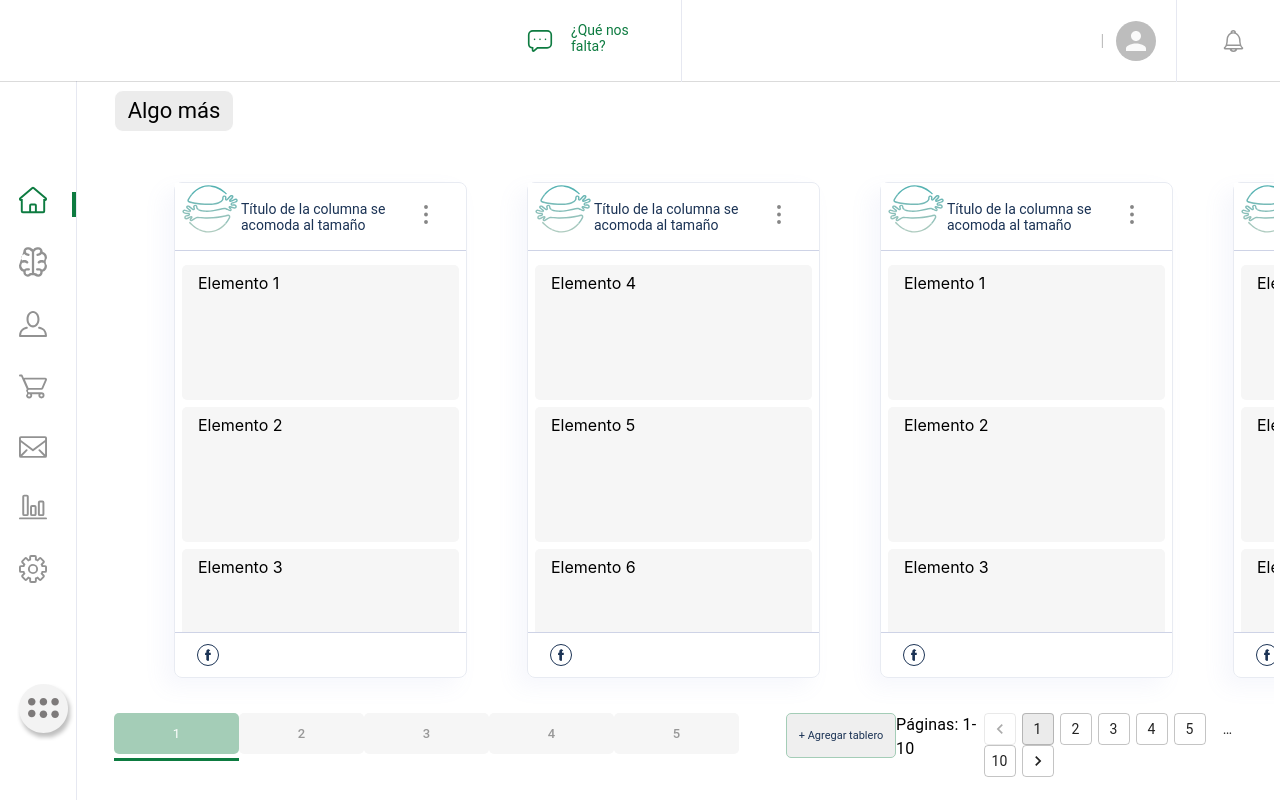
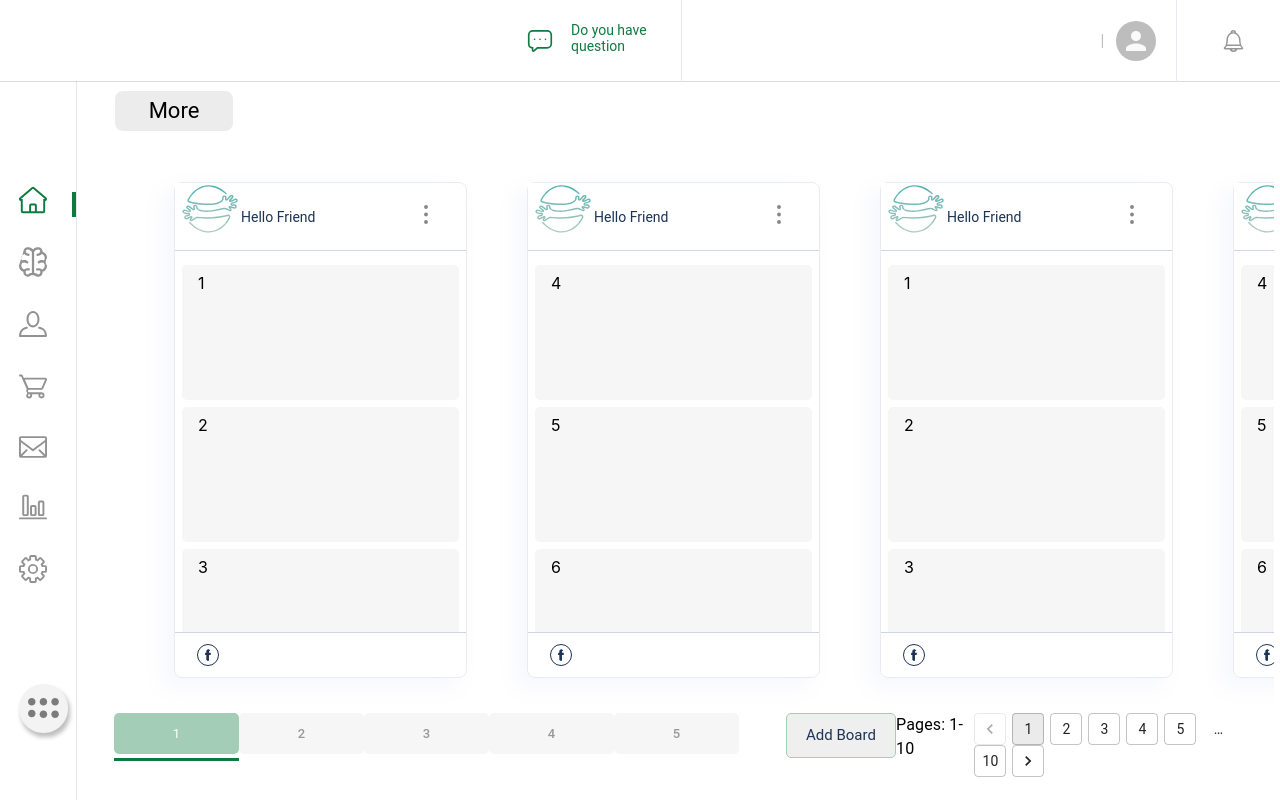
Before and after one commit to cesarevalo22/psicoAsistenteWeb, a React (Create React App) app: page /home in a window 1280 px wide. Built offline with nearby package versions, Linux system fonts and the light colour scheme.

Commit message:
proyecto ok

```diff
--- a/src/components/layout/MainLayout/ToolBar.js
+++ b/src/components/layout/MainLayout/ToolBar.js
@@ -1,4 +1,4 @@
-import React, { useState, useRef } from "react";
+import React, { useContext } from "react";
 import mainLayoutStyles from "../../../styles/layout/mainLayoutStyles";
 import MenuToolBarStamAd from "../../../components/stamAD/menuToolBar/MenuToolBarStamAd";
 
@@ -11,10 +11,15 @@ import Toolbar from "@material-ui/core/Toolbar";
 
 import SvgMessage from "../../../assets/images/svgFiles/SvgMessage";
 import SvgNotification from "../../../assets/images/svgFiles/SvgNotification";
+import { TranslationContext } from "../../../context/translation/TranslationContext";
+
+
 
 import Cookies from 'universal-cookie';
 
 function ToolBar(props) {
+
+  const { translate } = useContext(TranslationContext)
 
     const classes = mainLayoutStyles();
     const cookies = new Cookies();
@@ -29,7 +34,7 @@ function ToolBar(props) {
                 </div>
                 <div className= {classes.divText}>
                 <p>
-                  ¿Qué nos falta?
+                {translate('header', 'Title')}
                 </p>
                 </div>
                 <div className={classes.line2}></div>
--- a/src/components/stamAD/dashboard/Dashboard.js
+++ b/src/components/stamAD/dashboard/Dashboard.js
@@ -6,7 +6,6 @@ import {
   ListItemText,
   Typography,
   Slide,
-  Button,Grid
 } from "@material-ui/core";
 import Pagination from "@material-ui/lab/Pagination";
 
@@ -27,7 +26,6 @@ function Dashboard() {
   const [openChangeColor, setOpenChangeColor] = useState(false);
 
   const { translate, setLanguage, updateTranslate } = useContext(TranslationContext)
-
 
 
   const arrayprueba=[
@@ -73,13 +71,13 @@ function Dashboard() {
             open={openChangeColor}
             onClose={handleChangeColor}
             colorA={"#008394"}
-            colorNameA="Verde"
+            colorNameA={translate('colors', 'color1')}
             colorB={"#1B3355"}
-            colorNameB="Azul Oscuro"
+            colorNameB={translate('colors', 'color2')}
             colorC={"#384CF9"}
-            colorNameC="Azul"
+            colorNameC={translate('colors', 'color3')}
             colorD={"#F6134B"}
-            colorNameD="Rojo"
+            colorNameD={translate('colors', 'color4')}
              />
           </>
         )}
@@ -90,7 +88,7 @@ function Dashboard() {
             /* style={{background:"green"}} */ className={classes.buttonFilter}
           >
             <p>
-              <span>Algo más</span>
+              <span>{translate('dashboard', 'button1')}</span>
             </p>{" "}
           </button>
 
@@ -145,7 +143,7 @@ function Dashboard() {
 
           <div>
           <button className={classes.buttonAddBoard} variant="outlined">
-              <p>+ Agregar tablero</p>
+              <p>{translate('dashboard', 'addBoard')}</p>
             </button>
           </div>
 
@@ -154,7 +152,7 @@ function Dashboard() {
           </div>
 
           <div className={classes.footerContPagination}>
-            <Typography>Páginas: 1-10 </Typography>
+            <Typography>{translate('dashboard', 'pages')}: 1-10 </Typography>
             <Pagination
               count={10}
               variant="outlined"
--- a/src/components/stamAD/dashboard/changeColor.js
+++ b/src/components/stamAD/dashboard/changeColor.js
@@ -64,7 +64,7 @@ export default function ChangeColor(props) {
               id="alert-dialog-slide-title"
               classes={{root: classes.titleChangeColor}}
             >
-              {"Cambiar tablero de color"}
+              {translate('changeColor', 'Title')}
             </DialogTitle>
             <button className={classes.contCloseIconChangeColor} onClick={props.onClose}>
             <img src={Close} alt="close" width="30px" height="30px" />
@@ -73,7 +73,7 @@ export default function ChangeColor(props) {
 
           <main className={classes.contInterChangeColor}>
           <section className={classes.contTextInfoChangeColor}>
-           <p className={classes.textInfoChangeColor} >Puede cambiar de color las columnas y personalizar a su gusto los tableros</p>
+           <p className={classes.textInfoChangeColor} >{translate('changeColor', 'SubTitle')}</p>
           </section>
 
           <section className= {classes.contButtonSelectChangeColor}>
@@ -91,7 +91,7 @@ export default function ChangeColor(props) {
               nameColor={props.colorNameD}/>
           </section>
           <section className={classes.contSwitchChangeColor}>
-            <Typography> Volver color original</Typography>
+            <Typography> {translate('changeColor', 'switch')}</Typography>
           <Switch
             size="medium"
             color="secondary"
@@ -103,10 +103,10 @@ export default function ChangeColor(props) {
           <section className={classes.contButtonsChangeColor}>
 
             <button className={classes.buttonCancelChangeColor} onClick={props.onClose}>
-              <p>Cancelar</p>
+              <p>{translate('changeColor', 'ButtonCancel')}</p>
             </button>
             <button className={classes.buttonChangeColor}  onClick={handleMessage} >
-              <p>Cambiar Color</p>
+              <p>{translate('changeColor', 'buttonAccept')}</p>
             </button>
           </section>
           </main>
--- a/src/components/stamAD/dashboard/column.js
+++ b/src/components/stamAD/dashboard/column.js
@@ -1,4 +1,4 @@
-import React, { useState } from "react";
+import React, { useState, useContext } from "react";
 import ColumnStyles from "../../../styles/stamAD/dashboard/columnStyle";
 import ChangeColor from "./changeColor";
 
@@ -11,22 +11,24 @@ import {
 import SvgFacebook from "../../../assets/images/svgFiles/facebook.svg";
 import MenuColumnIcon from "../../../assets/images/svgFiles/menu-column.svg";
 import Logo from "../../../assets/images/svgFiles/svgLogin/SicoAsistenteLogo"
+import { TranslationContext } from "../../../context/translation/TranslationContext";
+
 
 const myElements = [
   {
     columnId: "menu-1",
     items: [
-      { id: "elemento-1", text: "Elemento 1" },
-      { id: "elemento-2", text: "Elemento 2" },
-      { id: "elemento-3", text: "Elemento 3" },
+      { id: "elemento-1", text: "1" },
+      { id: "elemento-2", text: "2" },
+      { id: "elemento-3", text: "3" },
     ],
   },
   {
     columnId: "menu-2",
     items: [
-      { id: "elemento-4", text: "Elemento 4" },
-      { id: "elemento-5", text: "Elemento 5" },
-      { id: "elemento-6", text: "Elemento 6" },
+      { id: "elemento-4", text: "4" },
+      { id: "elemento-5", text: "5" },
+      { id: "elemento-6", text: "6" },
     ],
   },
 ];
@@ -52,6 +54,8 @@ const reorder = (list, startColumn, endColumn, startIndex, endIndex) => {
 
 export default function Column(props) {
   const [elements, setElements] = useState(myElements);
+  const { translate } = useContext(TranslationContext)
+
 
   const [menuElements] = useState([
     "Enviar a",
@@ -101,7 +105,7 @@ export default function Column(props) {
                 <div className={classes.contColumn} ref={provided.innerRef}>
                   <div className={classes.headerColumn}>
                     <Logo/>
-                    <p>Título de la columna se acomoda al tamaño</p>
+                    <p>{translate('column', 'Title')}</p>
 
                     <section className={classes.menuColumnIcon}>
                       <img
--- a/src/data/db.js
+++ b/src/data/db.js
@@ -24,6 +24,35 @@ const field =
             "ValidationEmail": "Formato no válido"
         },
 
+        "changeColor": {
+            "Title": "Cambiar tablero de color",
+            "SubTitle": "puede cambiar de color las columnas y personalizar a su gusto los tableros",
+            "switch": "Volver al color original",
+            "ButtonCancel": "cancelar",
+            "buttonAccept": "Cambiar Color"
+        },
+        "colors": {
+            "color1": "Verde",
+            "color2": "azul Oscuro",
+            "color3": "Azul",
+            "color4": "Rojo",
+        },
+        "dashboard": {
+            "button1": "Algo más",
+            "addBoard": " + Agregar tablero",
+            "pages": " páginas",
+
+        },
+        "header": {
+            "Title": "¿Tienes preguntas?",
+
+        },
+        "column": {
+            "Title": "Hola Amigo",
+            "element": "elemento",
+
+        },
+
     },
     "EN": {
 
@@ -46,6 +75,34 @@ const field =
             "LabelRestorePassword": "Recovery password",
             "ButtonLogin": "Log in",
             "ValidationEmail": "Invalid format"
+        },
+        "changeColor": {
+            "Title": "Change board color",
+            "SubTitle": "you can change the color of the columns and customize the boards to your liking",
+            "switch": "Return to original color",
+            "ButtonCancel": "cancel",
+            "buttonAccept": "Change Color"
+        },
+        "colors": {
+            "color1": "Green",
+            "color2": "Dark Blue",
+            "color3": "Blue",
+            "color4": "Red",
+        },
+        "dashboard": {
+            "button1": "More",
+            "addBoard": " Add Board",
+            "pages": " Pages",
+
+        },
+        "header": {
+            "Title": "Do you have question",
+
+        },
+        "column": {
+            "Title": "Hello Friend",
+            "element": "element",
+
         },
 
     }
--- a/src/styles/stamAD/dashboard/dashBoardStyles.js
+++ b/src/styles/stamAD/dashboard/dashBoardStyles.js
@@ -172,7 +172,7 @@ const DashBoardStyles = makeStyles((theme) => ({
       fontFamily: ["Roboto", "sans-serif"].join(","),
       fontStyle: "normal",
       fontWeight: "normal",
-      fontSize: "11px",
+      fontSize: "15px",
       lineHeight: "15px",
       color: "#1B3355",
 
```
